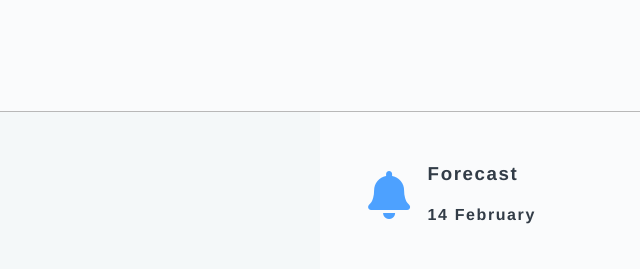
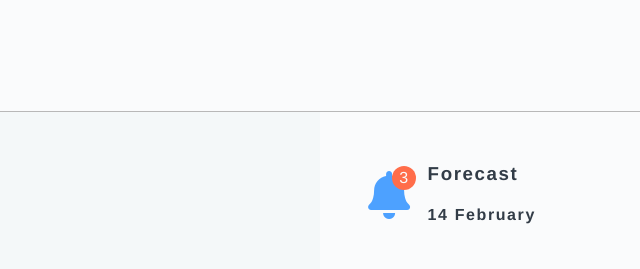
Before and after one commit to tcje91/dashboard, a website: page index.html in a window 1280 px wide. Shown: the top 269 px of the page, 640-1280 px from the left. Drawn offline with Linux system fonts and the light colour scheme.

Commit message:
add notification icon and readme

```diff
--- a/index.html
+++ b/index.html
@@ -18,28 +18,31 @@
       <nav>
         <div class="nav-links">
           <a href="#" class="logo"><i class="fas fa-stroopwafel fa-3x"></i></a>
-          <a href="#"><i class="fas fa-layer-group fa-2x"></i></i></a>
-          <a href="#" class="active"><i class="fas fa-user-shield fa-2x"></i></i></a>
+          <a href="#"><i class="fas fa-layer-group fa-2x"></i></a>
+          <a href="#" class="active"
+            ><i class="fas fa-user-shield fa-2x"></i
+          ></a>
           <a href="#"><i class="fas fa-user-friends fa-2x"></i></a>
-          <a href="#"><i class="far fa-file-alt fa-2x"></i></i></a>
+          <a href="#"><i class="far fa-file-alt fa-2x"></i></a>
           <a href="#"><i class="far fa-comments fa-2x"></i></a>
           <a href="#"><i class="fas fa-cog fa-2x"></i></a>
         </div>
       </nav>
       <header>
         <i class="fas fa-search fa-2x"></i>
-        <input type="text" placeholder="Find a user, team, meeting...">
+        <input type="text" placeholder="Find a user, team, meeting..." />
       </header>
-      <section class="main">
-
-      </section>
-      <section class="side-bar">
+      <section id="main"></section>
+      <section id="side-bar">
         <div class="forecast">
-          <i class="fas fa-bell fa-3x"></i>
+          <div class="icon">
+            <div class="notification"><p>3</p></div>
+            <i class="fas fa-bell fa-3x"></i>
+          </div>
           <div>
-          <h3>Forecast</h3>
-          <h4>14 February</h4>
-        </div>
+            <h3>Forecast</h3>
+            <h4>14 February</h4>
+          </div>
         </div>
         <div class="event-card complete">
           <p class="time">9:45</p>
@@ -57,7 +60,6 @@
           <p class="time">12:45</p>
           <a href="#" class="description">Follow up on Wireframes and Design</a>
         </div>
-
       </section>
     </div>
   </body>
--- a/scss/index.scss
+++ b/scss/index.scss
@@ -100,11 +100,11 @@ a {
     }
   }
 
-  .main {
+  #main {
     grid-area: main;
   }
 
-  .side-bar {
+  #side-bar {
     grid-area: sidebar;
     background-color: $bgLight;
     display: flex;
@@ -114,10 +114,30 @@ a {
     .forecast {
       display: flex;
       align-items: center;
+      .icon {
+        position: relative;
 
-      .fas {
-        padding: 1rem;
-        color: $highlight1;
+        .notification {
+          position: absolute;
+          display: flex;
+          justify-content: center;
+          align-items: center;
+          top: 0.7rem;
+          right: 0.7rem;
+          background-color: $highlight2;
+          border-radius: 50%;
+          height: 24px;
+          width: 24px;
+          text-align: center;
+
+          p {
+            color: $bgLight;
+          }
+        }
+        .fas {
+          padding: 1rem;
+          color: $highlight1;
+        }
       }
     }
 
```
Also changed, not shown: css/README.md (added), css/index.css.
